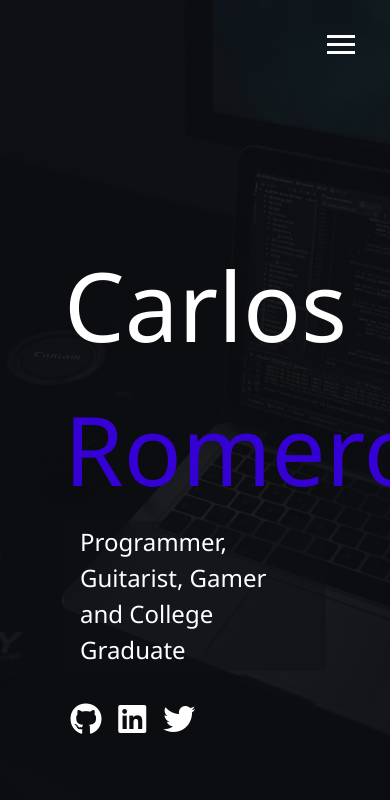
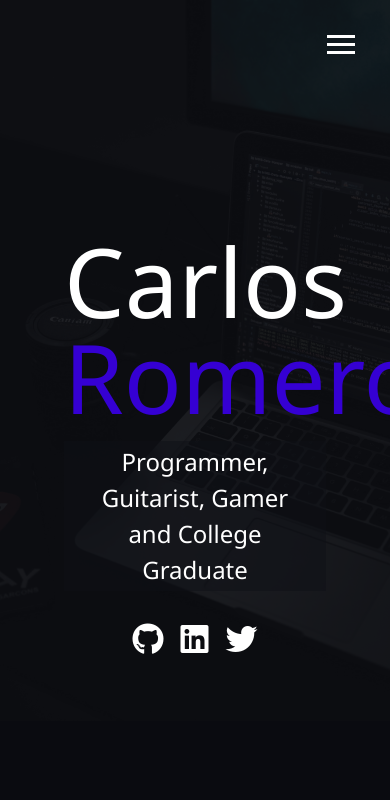
Before and after one commit to cmr378/Portfolio, a PHP site: page /dist/port.html in a window 390 px wide. Shown: the top 800 px of the page. Run offline with PHP 8.4, Linux system fonts and the light colour scheme; some libraries are stand-ins or nearby versions.

Commit message:
fixed some bugs with the overlay

```diff
--- a/dist/css/main.css
+++ b/dist/css/main.css
@@ -24,7 +24,6 @@
   position: fixed;
   top: 0;
   width: 100%;
-  opacity: 0.9;
   visibility: hidden;
   line-height: 2rem; }
   .menu.show {
@@ -47,20 +46,21 @@
     .menu-nav.show {
       transform: translate3d(0, 0, 0); }
   .menu-branding {
-    background: #0b0c10;
+    background: rgba(11, 12, 16, 0.9);
     transition: all 0.5s ease-out;
     transform: translate3d(0, -100%, 0); }
     .menu-branding.show {
       transform: translate3d(0, 0, 0); }
     .menu-branding .portrait {
-      width: 250px;
-      height: 250px;
+      width: 200px;
+      height: 200px;
       background-image: url("../img/self.jpeg");
       background-repeat: no-repeat;
-      align-items: center;
-      justify-content: center;
-      border-radius: 50%;
-      border: solid 3px #3500D3; }
+      object-fit: contain;
+      display: inline-block;
+      background-position: center center;
+      border: solid 3px #3500D3;
+      border-radius: 50%; }
   .menu .nav-item {
     transform: translate3d(600px, 0, 0);
     transition: all 0.5s ease-out; }
@@ -93,6 +93,39 @@
 .nav-item:nth-child(4) {
   transition-delay: 0.04s; }
 
+@media screen and (max-width: 768px) {
+  main {
+    align-items: center;
+    text-align: center; }
+    main .lg-heading {
+      line-height: 1;
+      margin-bottom: 1rem; }
+  ul.menu-nav,
+  div.menu-branding {
+    float: none;
+    width: 100%;
+    min-height: 0; }
+    ul.menu-nav.show,
+    div.menu-branding.show {
+      transform: translate3d(0, 0, 0); }
+  .menu-nav {
+    height: 75vh;
+    transform: translate3d(-100%, 0, 0);
+    font-size: 24px;
+    background: #0b0c10; }
+  .menu-branding {
+    height: 25vh;
+    transform: translate3d(100%, 0, 0); }
+    .menu-branding .portrait {
+      background: url("../img/rsz_self.jpg");
+      width: 150px;
+      height: 150px;
+      background-position: center center; } }
+
+@media screen and (max-width: 500px) {
+  main#home h1 {
+    margin-top: 10vh; } }
+
 * {
   box-sizing: border-box; }
 
@@ -100,11 +133,12 @@ body {
   background: #0b0c10;
   color: #fff;
   height: 100%;
+  width: 100%;
   margin: 0;
   font-family: 'Segoe UI', Tahoma, Geneva, Verdana, sans-serif;
   line-height: 1.5; }
   body#bg-img {
-    background-image: url(../img/b2.jpg);
+    background-image: url("../img/b2.jpg");
     background-size: cover;
     background-repeat: no-repeat;
     background-position: center center; }
--- a/scss/_config.scss
+++ b/scss/_config.scss
@@ -1,7 +1,7 @@
 $primary-color: #0b0c10;
 $secondary-color: #3500D3;
 $show-home-image: true;
-$home-image: url(../img/b2.jpg);
+$home-image: url('../img/b2.jpg');
 $background-opacity: 0.9;
 
 //function
@@ -37,3 +37,31 @@ $background-opacity: 0.9;
     }
   }
 }
+
+//Media query mix ins to make dynamic webpage
+@mixin mediaSm {
+  //any css in here will only apply if screen width = 500px or less
+  @media screen and (max-width: 500px){
+    @content;
+  }
+}
+
+// 768 and under
+@mixin mediaMd {
+  @media screen and (max-width: 768px){
+    @content;
+  }
+}
+
+//range of width
+@mixin mediaLg{
+  @media screen and (min-width: 769px) and (max-width:1170px){
+    @content;
+  }
+}
+
+@mixin mediaXL{
+  @media screen and (min-width: 1171px){
+    @content;
+  }
+}
--- a/scss/_menu.scss
+++ b/scss/_menu.scss
@@ -42,7 +42,6 @@
   position: fixed;
   top: 0;
   width: 100%;
-  opacity: 0.9;
   visibility: hidden;
   line-height: 2rem;
 
@@ -81,7 +80,7 @@
   }
 
   &-branding{
-    background: $primary-color;
+    background: rgba($primary-color, 0.9);
     @include easeOut;
     transform: translate3d(0,-100%,0);
     &.show{
@@ -89,15 +88,16 @@
       transform: translate3d(0,0,0);
     }
     .portrait{
-      width: 250px;
-      height: 250px;
+      width: 200px;
+      height: 200px;
       background-image: url('../img/self.jpeg');
       background-repeat: no-repeat;
-      align-items: center;
-      justify-content: center;
+      object-fit: contain;
+      display: inline-block;
       //make it a circle
+      background-position: center center;
+      border: solid 3px $secondary-color;
       border-radius: 50%;
-      border: solid 3px $secondary-color;
     }
   }
 
--- /dev/null
+++ b/scss/_mobile.scss
@@ -0,0 +1,58 @@
+//wide screen
+@include mediaXL {
+
+}
+
+//Desktop and laptops
+@include mediaLg{
+
+}
+
+//Tablets and smaller laptops
+@include mediaMd {
+  main{
+    align-items: center;
+    text-align: center;
+
+    .lg-heading{
+      line-height: 1;
+      margin-bottom: 1rem;
+    }
+  }
+
+  ul.menu-nav,
+  div.menu-branding{
+    float:none;
+    width:100%;
+    min-height: 0;
+
+    &.show{
+      transform: translate3d(0,0,0);
+    }
+  }
+
+  .menu-nav{
+    height: 75vh;
+    transform: translate3d(-100%,0,0);
+    font-size: 24px;
+    background: rgba($primary-color, 1);
+  }
+
+  .menu-branding{
+    height: 25vh;
+    transform: translate3d(100%,0,0);
+    .portrait{
+      background: url('../img/rsz_self.jpg');
+      width: 150px;
+      height: 150px;
+      background-position: center center;
+    }
+  }
+}
+
+//Smartphones
+@include mediaSm{
+  main#home h1{
+    margin-top: 10vh;
+  }
+}
--- a/scss/main.scss
+++ b/scss/main.scss
@@ -1,5 +1,6 @@
 @import 'config';
 @import 'menu';
+@import 'mobile';
 
 *{
   box-sizing: border-box;
@@ -10,6 +11,7 @@ body{
   background: $primary-color;
   color: #fff;
   height: 100%;
+  width: 100%;
   margin: 0;
   font-family: 'Segoe UI', Tahoma, Geneva, Verdana, sans-serif;
   line-height: 1.5;
```
Also changed, not shown: dist/img/rsz_self.jpg (added), dist/img/sp.jpg (added), 1 other file.
